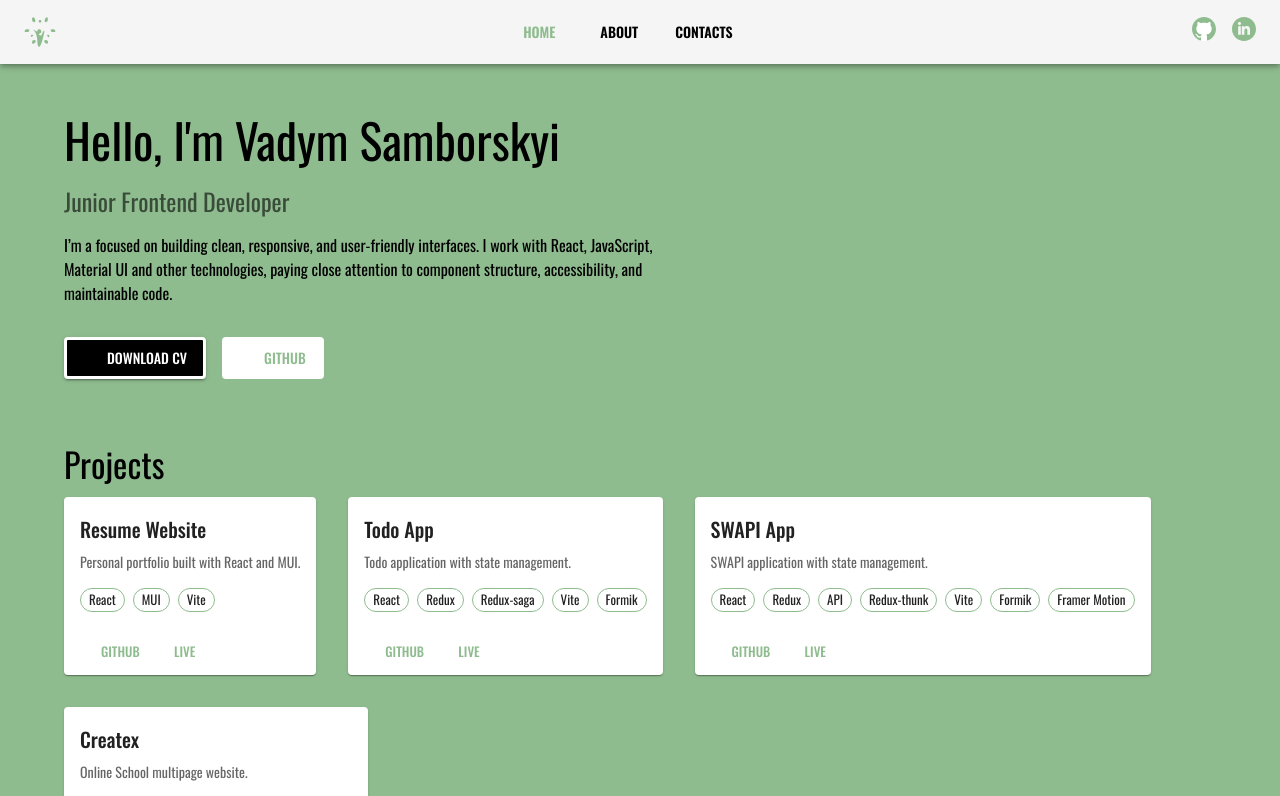
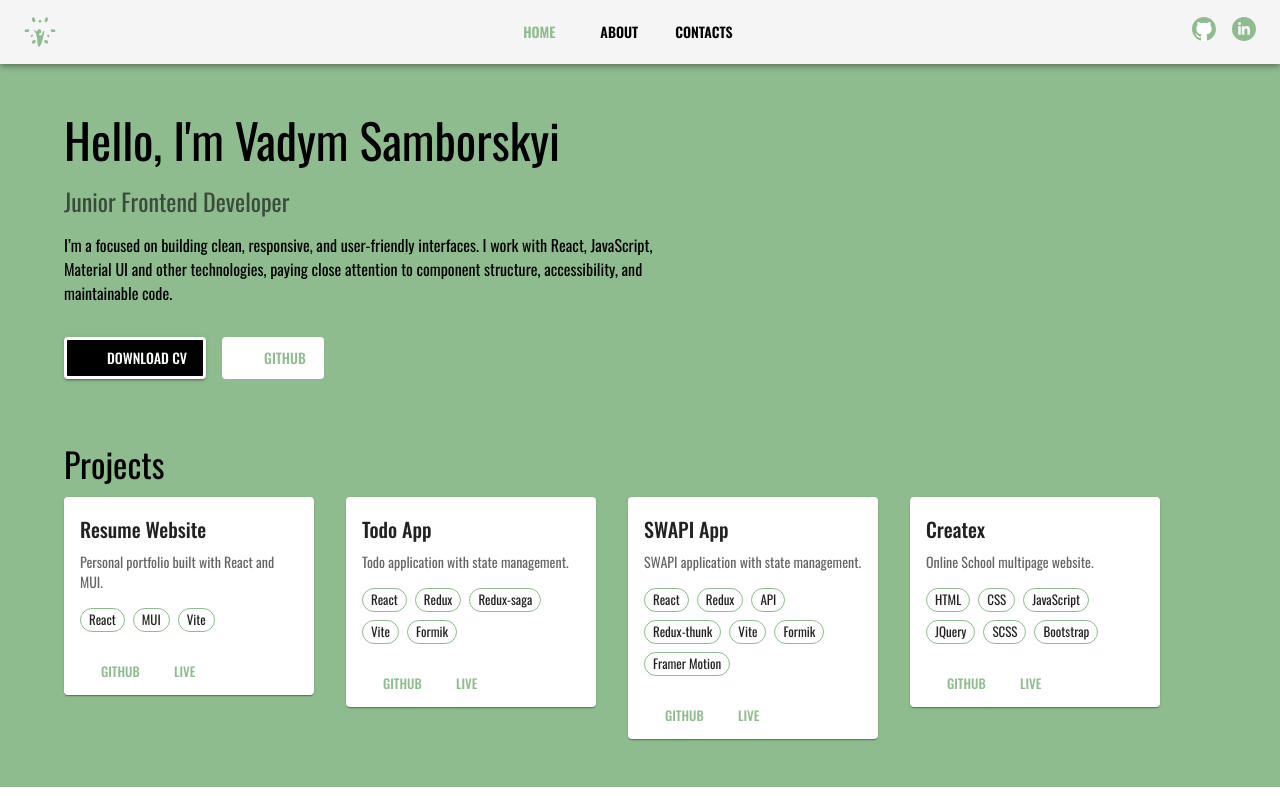
Before and after one commit to VSsmbrsk/Front_pro, a React (Vite) app in the folder homework32/resume/: page /contacts in a window 1280 px wide. Shown: the top 796 px of the page. Built offline with nearby package versions, Linux system fonts and the light colour scheme; some icons are missing.

Commit message:
refactor: replace Stack with Grid for layout in ProjectCard component and add Bootstrap to tech stack in Createx project

```diff
--- a/homework32/resume/src/components/Main/ProjectCard.jsx
+++ b/homework32/resume/src/components/Main/ProjectCard.jsx
@@ -5,14 +5,14 @@ import {
   Typography,
   Button,
   Chip,
-  Stack,
+  Grid,
 } from "@mui/material";
 import GitHubIcon from "@mui/icons-material/GitHub";
 
 function ProjectCard({ project }) {
   return (
     <Card>
-      <CardContent>
+      <CardContent sx={{ maxWidth: "250px" }}>
         <Typography variant="h6" gutterBottom>
           {project.title}
         </Typography>
@@ -21,7 +21,7 @@ function ProjectCard({ project }) {
           {project.description}
         </Typography>
 
-        <Stack direction="row" spacing={1} sx={{ mt: 2 }} flexWrap="wrap">
+        <Grid container spacing={1} sx={{ mt: 2 }}>
           {project.tech.map((tech) => (
             <Chip
               key={tech}
@@ -30,7 +30,7 @@ function ProjectCard({ project }) {
               sx={{ border: "1px solid #8fbc8f", bgcolor: "transparent" }}
             />
           ))}
-        </Stack>
+        </Grid>
       </CardContent>
 
       <CardActions>
--- a/homework32/resume/src/components/Main/ProjectsSection.jsx
+++ b/homework32/resume/src/components/Main/ProjectsSection.jsx
@@ -36,7 +36,7 @@ const projects = [
   {
     title: "Createx",
     description: "Online School multipage website.",
-    tech: ["HTML", "CSS", "JavaScript", "JQuery", "SCSS"],
+    tech: ["HTML", "CSS", "JavaScript", "JQuery", "SCSS", "Bootstrap"],
     github: "https://github.com/VSsmbrsk/Createx",
     live: "https://vssmbrsk.github.io/Createx/",
   },
```
